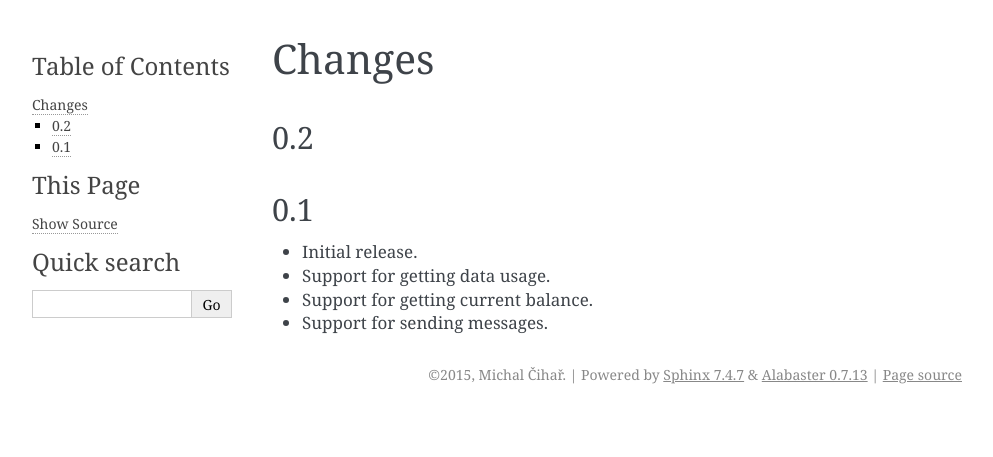
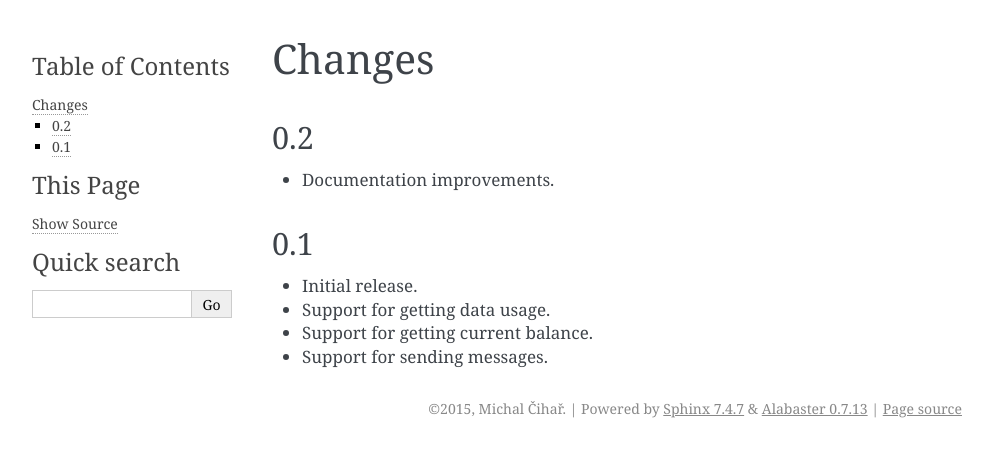
Before and after one commit to nijel/odorik, a Sphinx documentation site: the page built from docs/news.rst, in a window 1280 px wide. Shown: the top 457 px of the page, without its empty margins (148-1141 px from the left). Built offline with Sphinx 7.4.7, drawn with Linux system fonts in a browser that asks for light colours.

Commit message:
Document changes
Signed-off-by: Michal Čihař <michal@cihar.com>

```diff
--- a/docs/news.rst
+++ b/docs/news.rst
@@ -2,7 +2,9 @@ Changes
 =======
 
 0.2
-----
+---
+
+* Documentation improvements.
 
 0.1
 ---
```
